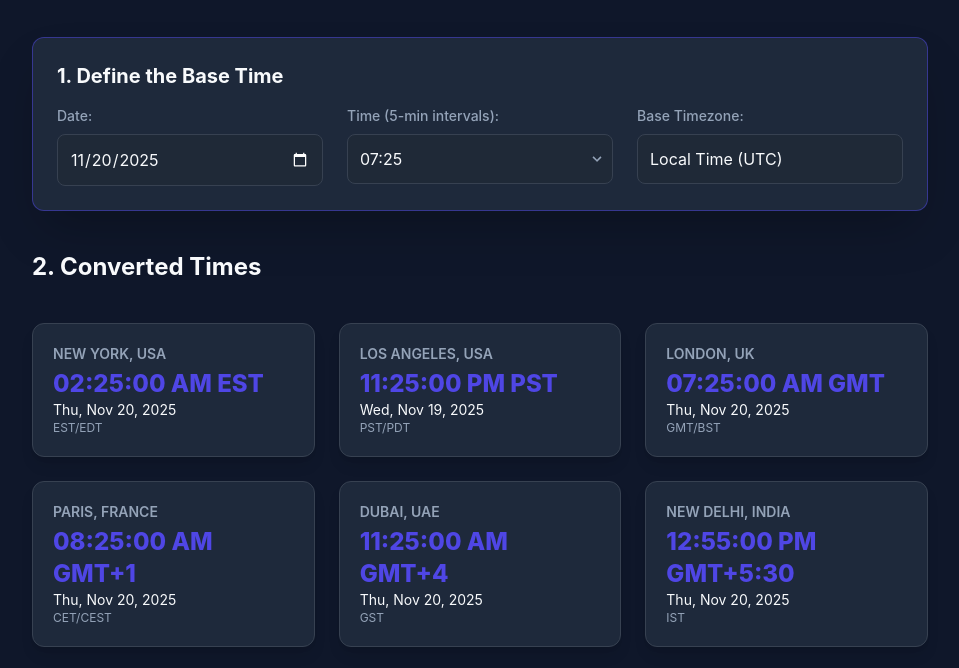
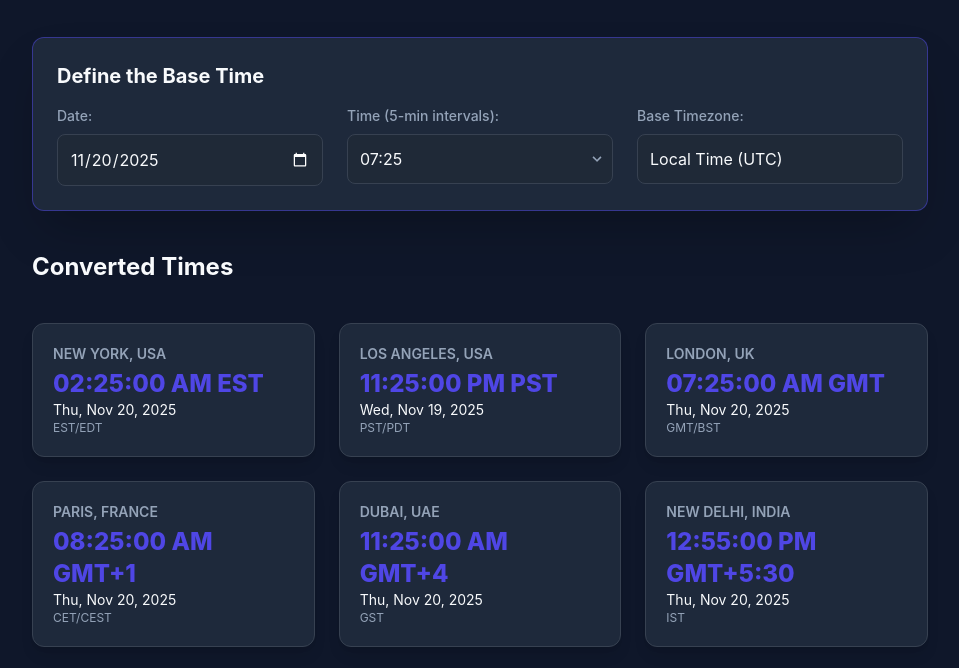
Before and after one commit to bellachen11/Timezone-Converter, a plain HTML site: page index.html in a window 1280 px wide. Shown: the part 111-779 px from the top of the page, without its empty margins (160-1119 px from the left). Drawn offline with nearby package versions, Linux system fonts and the light colour scheme.

Commit message:
Update index.html

```diff
--- a/index.html
+++ b/index.html
@@ -57,7 +57,8 @@
 
         <!-- Input Control Panel -->
         <div class="bg-card p-6 rounded-xl shadow-2xl mb-10 border border-primary/50">
-            <h2 class="text-xl font-bold mb-4 text-text-light">1. Define the Base Time</h2>
+            <!-- Removed "1." from the heading below -->
+            <h2 class="text-xl font-bold mb-4 text-text-light">Define the Base Time</h2>
             <div class="grid grid-cols-1 md:grid-cols-3 gap-6">
 
                 <!-- Date Input -->
@@ -95,7 +96,8 @@
 
         <!-- Output Display Grid -->
         <div id="timezone-results" class="grid grid-cols-1 sm:grid-cols-2 lg:grid-cols-3 gap-6">
-            <h2 class="lg:col-span-3 text-2xl font-bold mb-4 text-text-light">2. Converted Times</h2>
+            <!-- "2." removed in the Javascript function below -->
+            <h2 class="lg:col-span-3 text-2xl font-bold mb-4 text-text-light">Converted Times</h2>
             <!-- Timezone cards inserted here -->
         </div>
 
@@ -109,6 +111,7 @@
             { name: "Paris, France", id: "Europe/Paris", abbr: "CET/CEST" },
             { name: "Dubai, UAE", id: "Asia/Dubai", abbr: "GST" },
             { name: "New Delhi, India", id: "Asia/Kolkata", abbr: "IST" },
+            { name: "Beijing, China", id: "Asia/Shanghai", abbr: "CST" },
             { name: "Tokyo, Japan", id: "Asia/Tokyo", abbr: "JST" },
             { name: "Sydney, Australia", id: "Australia/Sydney", abbr: "AEST/AEDT" },
         ];
@@ -161,7 +164,8 @@
         }
 
         function initializeResultCards() {
-            timezoneResultsDiv.innerHTML = '<h2 class="lg:col-span-3 text-2xl font-bold mb-4 text-text-light">2. Converted Times</h2>';
+            // Removed "2." from the HTML string below
+            timezoneResultsDiv.innerHTML = '<h2 class="lg:col-span-3 text-2xl font-bold mb-4 text-text-light">Converted Times</h2>';
             TARGET_TIMEZONES.forEach(tz => {
                 const card = document.createElement('div');
                 card.id = `result-${tz.id.replace('/', '-')}`;
@@ -179,16 +183,13 @@
         /**
          * Helper Function:
          * Calculates the absolute Date object for a given string date/time in a specific timezone.
-         * This essentially reverses the timezone offset to find the true moment in time.
          */
         function getAbsoluteDate(dateStr, timeStr, timeZone) {
             const [y, m, d] = dateStr.split('-').map(Number);
             const [h, min] = timeStr.split(':').map(Number);
 
-            // 1. Start by assuming the inputs are UTC to get a stable reference point
             let date = new Date(Date.UTC(y, m - 1, d, h, min));
 
-            // 2. Create a formatter for the target timezone
             const options = {
                 timeZone: timeZone,
                 year: 'numeric', month: 'numeric', day: 'numeric',
@@ -197,29 +198,22 @@
             };
             const formatter = new Intl.DateTimeFormat('en-US', options);
 
-            // 3. Shift the date until it matches the target time in the target timezone.
-            // We iterate a few times to converge on the correct offset (handling DST edges).
             for (let i = 0; i < 3; i++) {
                  const parts = formatter.formatToParts(date);
                  const fY = parseInt(parts.find(p => p.type === 'year').value);
                  const fM = parseInt(parts.find(p => p.type === 'month').value);
                  const fD = parseInt(parts.find(p => p.type === 'day').value);
-                 // Handle "24" hour case if browser weirdness, though en-US hour12:false usually is 0-23
                  let fH = parseInt(parts.find(p => p.type === 'hour').value);
                  if (fH === 24) fH = 0;
                  const fMin = parseInt(parts.find(p => p.type === 'minute').value);
 
-                 // What time is it 'really' if we treat the formatted output as UTC?
                  const formattedInUTC = new Date(Date.UTC(fY, fM - 1, fD, fH, fMin));
                  const targetTime = new Date(Date.UTC(y, m - 1, d, h, min));
 
-                 // Calculate the error (offset difference)
                  const error = formattedInUTC.getTime() - targetTime.getTime();
 
-                 // If no error, we found the correct instant!
                  if (error === 0) break;
 
-                 // Adjust the date by subtracting the error to align it
                  date = new Date(date.getTime() - error);
             }
 
@@ -233,7 +227,6 @@
 
             if (!dateStr || !timeStr) return;
 
-            // Use the new helper to treat the input as originating from the 'baseZone'
             const localDate = getAbsoluteDate(dateStr, timeStr, baseZone);
 
             if (isNaN(localDate.getTime())) return;
```
